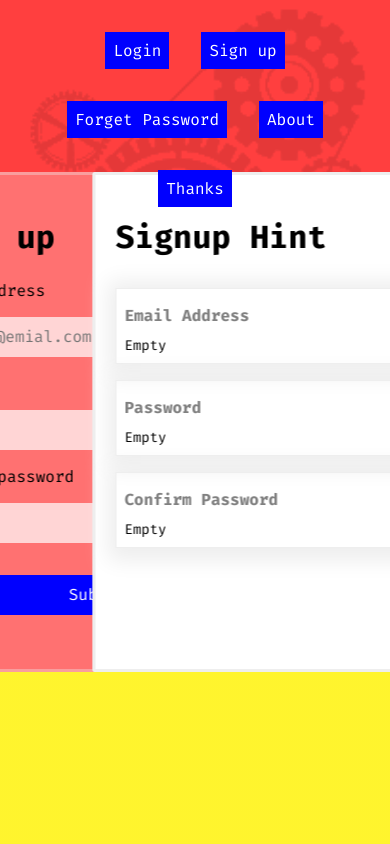
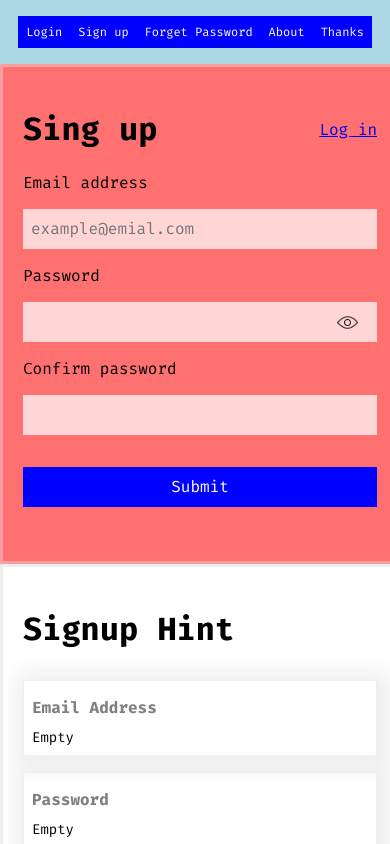
Before and after one commit to ariannargesi/cubic-forms, a React (Create React App) app: page / in a window 390 px wide. Shown: the top 844 px of the page. Built offline with nearby package versions, Linux system fonts and the light colour scheme.

Commit message:
add 400px breakpoint

```diff
--- a/src/styles.css
+++ b/src/styles.css
@@ -224,3 +224,19 @@ width: 100%;
         transform: scale(1);
     }
 }
+
+@media (max-width: 400px){
+    body {
+        background: lightblue;
+    }
+    .buttons-group {
+        position: relative;
+    }
+    .button{
+        font-size: 12px;
+        margin: 0;
+    }
+    .cubes{
+        display: block;
+    }
+}
```
